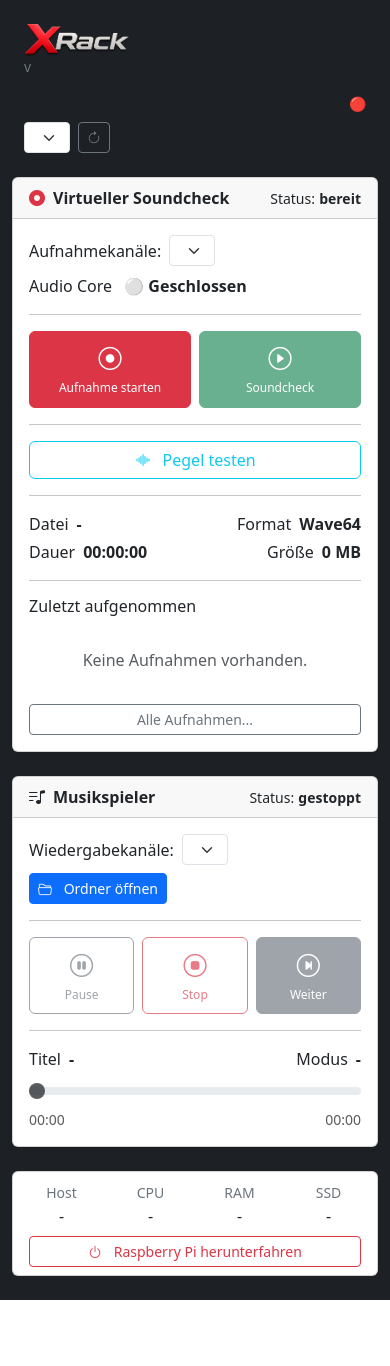
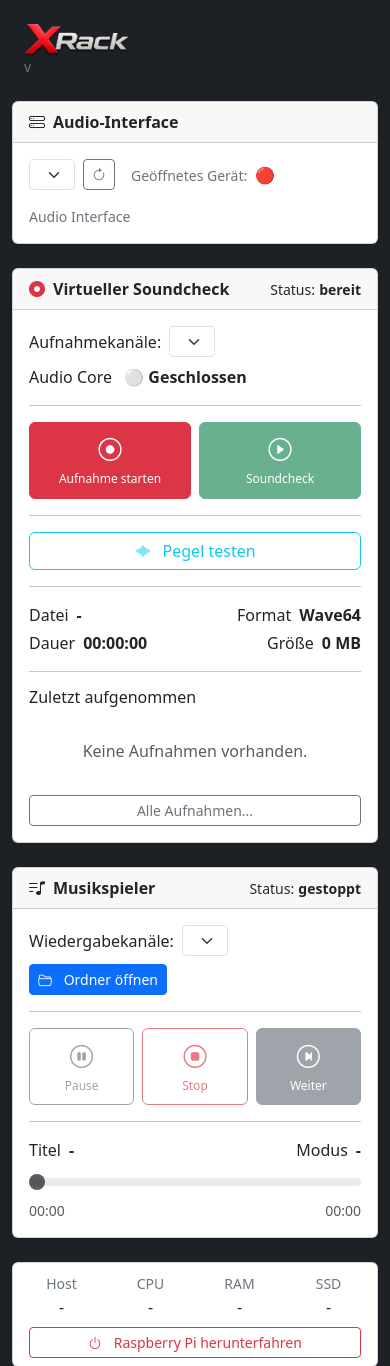
Before and after one commit to chrisse1/XRack, a Python web app: template web/templates/index.html in a window 390 px wide. Shown: the top 1366 px of the page. Before the commit the page ends 1300 px from the top, so only its background shows below. Run offline with Jinja, Linux system fonts and the light colour scheme; the template is opened without the code that fills it, so the values that code supplies are empty.

Commit message:
Webdesign: Audio-Interface-Auswahl in eigene, volle Kartenzeile ausgelagert
Die Geraeteauswahl zog bisher in der Kopfzeile um, wo ihr wenig
Platz blieb - der Geraetename wirkte darin verloren. Jetzt eine
eigene Karte "Audio-Interface" ueber Recorder/Player, ueber die
gesamte Breite: Dropdown + Neu-suchen-Button, "Geoeffnetes Geraet:"
mit Verbindungsstatus, und die technischen Details (Kanaele/Hz/Bit/
Format) - alles in einer Zeile mit reichlich Platz.

Header enthaelt jetzt nur noch Logo und Version. Verifiziert per
Playwright-Screenshots bei Handy-, Tablet- und Desktopbreite.

Co-Authored-By: Claude Sonnet 5 <noreply@anthropic.com>
Claude-Session: https://claude.ai/code/session_01WRqSV9ZxYRobLAoriR1wdk

```diff
--- a/web/static/css/xrack.css
+++ b/web/static/css/xrack.css
@@ -6,7 +6,7 @@ body {
 
 }
 
-/* Header: Logo + Version links, Geräteauswahl rechts */
+/* Header: Logo + Version */
 
 .header-logo {
     height: 40px;
@@ -14,20 +14,9 @@ body {
     object-fit: contain;
 }
 
-.header-audio {
-    flex: 0 1 auto;
-    max-width: 280px;
-    min-width: 0;
-}
-
 @media (max-width: 575.98px) {
     .header-logo {
         height: 32px;
-    }
-
-    .header-audio {
-        max-width: none;
-        flex-basis: 100%;
     }
 }
 
--- a/web/templates/components/header.html
+++ b/web/templates/components/header.html
@@ -1,4 +1,4 @@
-<header class="d-flex flex-wrap justify-content-between align-items-start gap-3 mb-4 container">
+<header class="d-flex mb-4 container">
 
   <div class="d-flex flex-column">
 
@@ -14,47 +14,4 @@
 
   </div>
 
-  <div class="header-audio d-flex flex-column align-items-end">
-
-    <div class="fw-semibold small text-truncate" style="max-width: 100%;">
-        <span id="audio-state">
-            {% if status.audio_connected %}
-                🟢 {{ status.audio_device }}
-            {% else %}
-                🔴 {{ status.audio_device }}
-            {% endif %}
-        </span>
-    </div>
-
-    <div class="mt-2 d-flex gap-2 w-100">
-
-        <select
-            id="audio-device-select"
-            class="form-select form-select-sm w-auto flex-shrink-1">
-        </select>
-
-        <button
-            id="audio-rescan"
-            class="btn btn-outline-secondary btn-sm flex-shrink-0"
-            title="Audiogeräte neu suchen">
-
-            <i class="bi bi-arrow-clockwise"></i>
-
-        </button>
-
-    </div>
-
-    <small class="text-secondary mt-1 d-none d-sm-block text-truncate" id="audio-info" style="max-width: 100%;">
-        {% if status.audio_connected %}
-            {{ status.audio_channels }} Ch •
-            {{ (status.audio_sample_rate / 1000)|int }} kHz •
-            {{ status.audio_sample_bits }} Bit •
-            {{ status.audio_formats | join(", ") }}
-        {% else %}
-            Audio Interface
-        {% endif %}
-    </small>
-
-  </div>
-
 </header>
--- a/web/templates/index.html
+++ b/web/templates/index.html
@@ -4,6 +4,66 @@
 
 <div class="container py-4">
     {% include "components/header.html" %}
+
+    <div class="row g-4 mb-4">
+
+        <!-- Audio-Interface ------------------------------------------->
+
+        <div class="col-12">
+
+            {% set title %}
+            <i class="bi bi-hdd-stack me-2"></i>Audio-Interface
+            {% endset %}
+
+            {% set body %}
+            <div class="d-flex flex-wrap align-items-center gap-3">
+
+                <div class="d-flex align-items-center gap-2">
+                    <select
+                        id="audio-device-select"
+                        class="form-select form-select-sm w-auto">
+                    </select>
+
+                    <button
+                        id="audio-rescan"
+                        class="btn btn-outline-secondary btn-sm"
+                        title="Audiogeräte neu suchen">
+
+                        <i class="bi bi-arrow-clockwise"></i>
+
+                    </button>
+                </div>
+
+                <div class="text-nowrap">
+                    <span class="text-secondary small">Geöffnetes Gerät:</span>
+                    <strong id="audio-state" class="ms-1">
+                        {% if status.audio_connected %}
+                            🟢 {{ status.audio_device }}
+                        {% else %}
+                            🔴 {{ status.audio_device }}
+                        {% endif %}
+                    </strong>
+                </div>
+
+                <div class="text-nowrap text-secondary small" id="audio-info">
+                    {% if status.audio_connected %}
+                        {{ status.audio_channels }} Ch •
+                        {{ (status.audio_sample_rate / 1000)|int }} kHz •
+                        {{ status.audio_sample_bits }} Bit •
+                        {{ status.audio_formats | join(", ") }}
+                    {% else %}
+                        Audio Interface
+                    {% endif %}
+                </div>
+
+            </div>
+            {% endset %}
+
+            {% include "components/status_card.html" %}
+
+        </div>
+
+    </div>
 
     <div class="row g-4">
 
```
